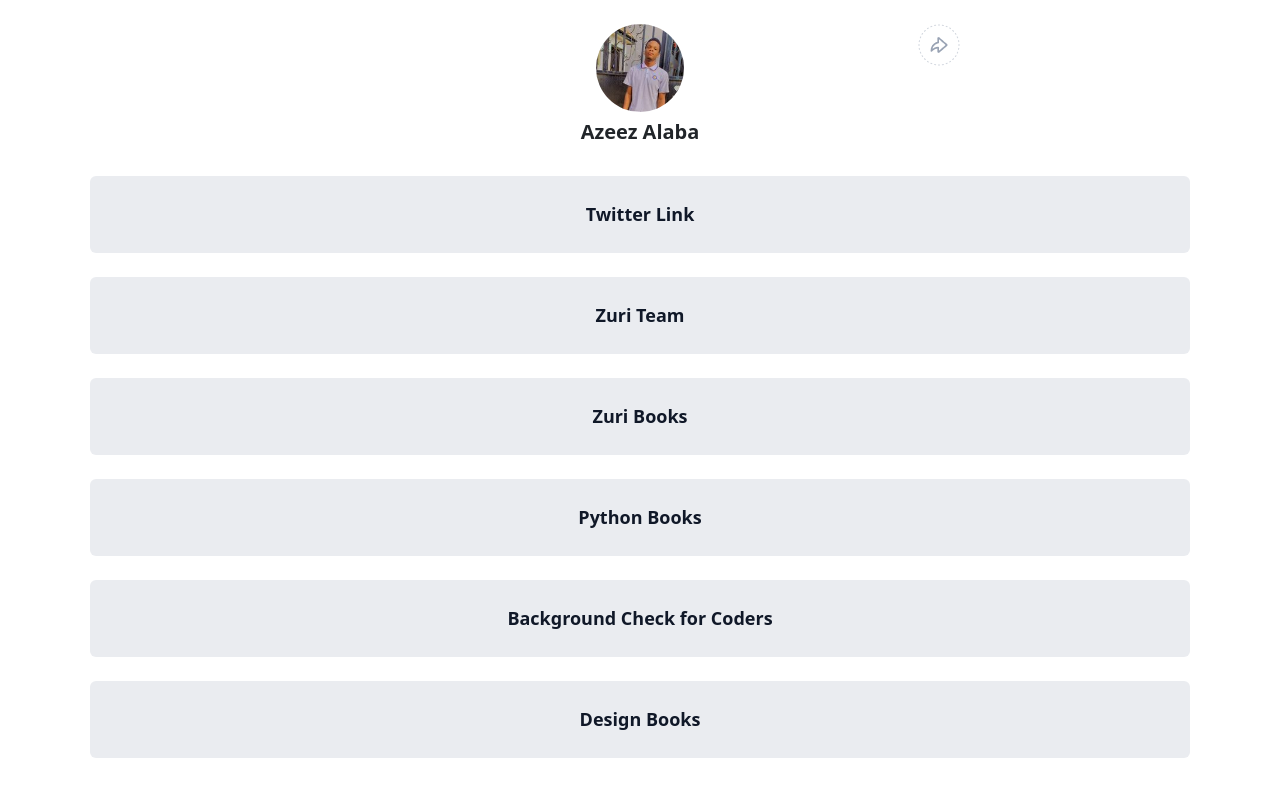
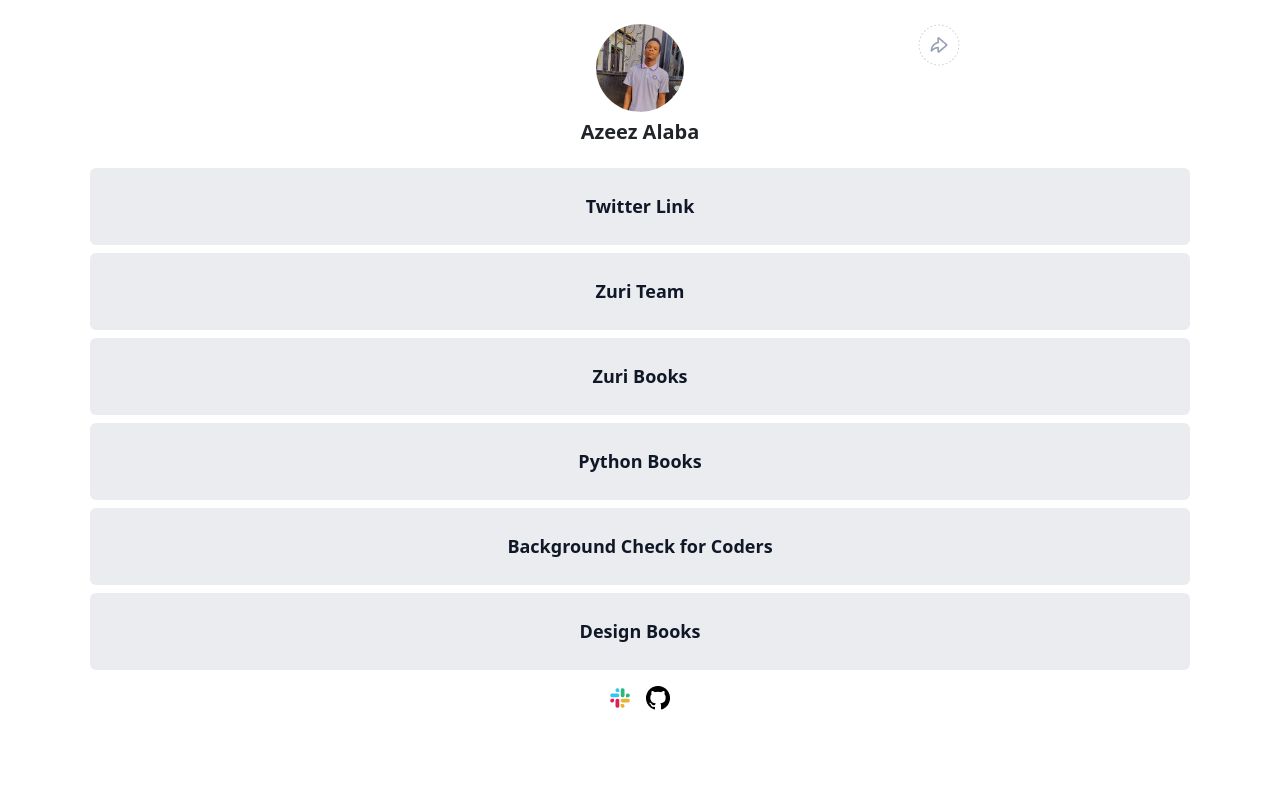
Before and after one commit to alaba-web/Static-page, a React (Create React App) app: page / in a window 1280 px wide. Shown: the top 788 px of the page. Built offline with nearby package versions, Linux system fonts and the light colour scheme.

Commit message:
third commit

```diff
--- a/src/components/staticPage.css
+++ b/src/components/staticPage.css
@@ -13,13 +13,6 @@
 .my-name {
   font-size: 20px;
   font-weight: 700;
-}
-
-a {
-  text-decoration: none;
-  color: #101828;
-  font-weight: 600;
-  font-size: 18px;
 }
 
 .footer {
@@ -42,6 +35,12 @@ a {
 }
 
 .btn {
+  text-decoration: none;
+  color: #101828;
+  font-weight: 600;
+  font-size: 18px;
+  display: block;
+  background-color: #eaecf0;
   padding: 24px 0;
 }
 
@@ -59,10 +58,6 @@ ul {
   padding: 0;
 }
 
-.btn {
-  background-color: #eaecf0;
-}
-
 @media (max-width: 778px) {
   .foot {
     flex-direction: column;
--- a/src/components/staticPage.jsx
+++ b/src/components/staticPage.jsx
@@ -40,28 +40,60 @@ class Static extends Component {
               Alaba
             </h2>
           </div>
-          <ul className="d-grid gap-2">
-            <li className="btn  m-2" type="button">
-              <a href="https://twitter.com/azeez_alaba">Twitter Link</a>
-            </li>
-            <li className="btn  m-2" id="btn_zuri" type="button">
-              <a href="https://training.zuri.team/">Zuri Team</a>
-            </li>
-            <li className="btn  m-2" id="books" type="button">
-              <a href="http://books.zuri.team">Zuri Books</a>
-            </li>
-            <li className="btn  m-2" id="book_python" type="button">
-              <a href="https://books.zuri.team/">Python Books</a>
-            </li>
-            <li className="btn  m-2" id="pitch" type="button">
-              <a href="https://background.zuri.team ">
-                Background Check for Coders
-              </a>
-            </li>
-            <li className="btn  m-2" id="book_design" type="button">
-              <a href="https://books.zuri.team/design-rules ">Design Books</a>
-            </li>
-          </ul>
+
+          <a
+            href="https://twitter.com/azeez_alaba"
+            className="btn  m-2"
+            type="button"
+          >
+            Twitter Link
+          </a>
+
+          <a
+            href="https://training.zuri.team/"
+            className="btn  m-2"
+            id="btn_zuri"
+            type="button"
+          >
+            Zuri Team
+          </a>
+
+          <a
+            href="http://books.zuri.team"
+            className="btn  m-2"
+            id="books"
+            type="button"
+          >
+            Zuri Books
+          </a>
+
+          <a
+            href="https://books.zuri.team/"
+            className="btn  m-2"
+            id="book_python"
+            type="button"
+          >
+            Python Books
+          </a>
+
+          <a
+            href="https://background.zuri.team "
+            className="btn  m-2"
+            id="pitch"
+            type="button"
+          >
+            Background Check for Coders
+          </a>
+
+          <a
+            href="https://books.zuri.team/design-rules "
+            className="btn  m-2"
+            id="book_design"
+            type="button"
+          >
+            Design Books
+          </a>
+
           <div>
             <div className="text-center">
               <img src={slack} className="m-2" />
```
